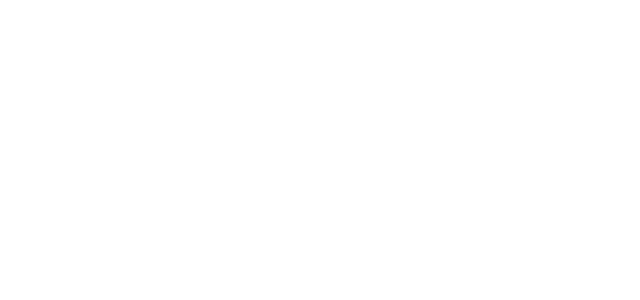
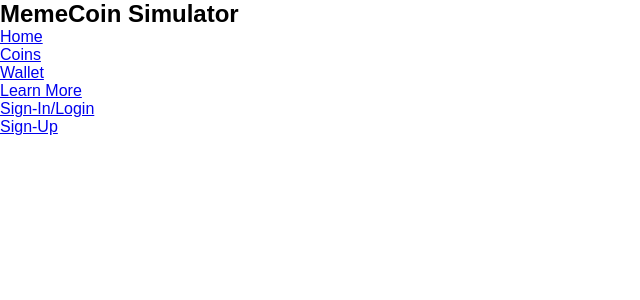
Before and after one commit to David-P-Molina/CryptoCurrency-trading-simulator, a React (Create React App) app: page / in a window 1280 px wide. Shown: the top 300 px of the page, without its empty margins (0-640 px from the left). Built offline with nearby package versions, Linux system fonts and the light colour scheme.

Commit message:
create navbar.css file and import navbar into app

```diff
--- a/src/App.js
+++ b/src/App.js
@@ -1,10 +1,11 @@
-
+import React from 'react'
+import Navbar from './components/navbar/Navbar'
 import './App.css';
 
 function App() {
   return (
     <div className="App">
-
+      <Navbar />
     </div>
   );
 }
--- a/src/components/navbar/Navbar.js
+++ b/src/components/navbar/Navbar.js
@@ -1,5 +1,6 @@
 import React, { Component } from 'react'
 import MenuItems from './MenuItem'
+import './Navbar.css'
 
 class Navbar extends Component {
     render() {
```
Also changed, not shown: src/components/navbar/Navbar.css (added).
